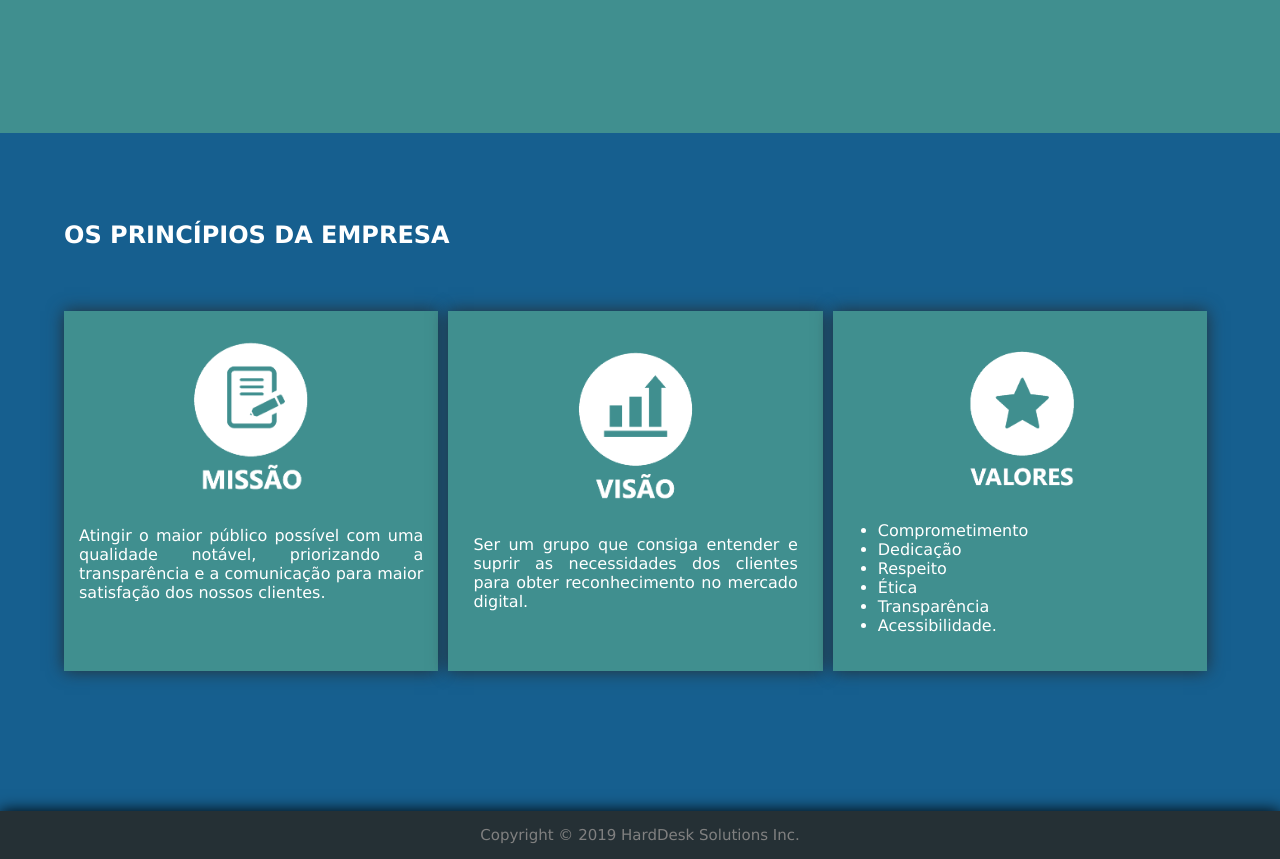
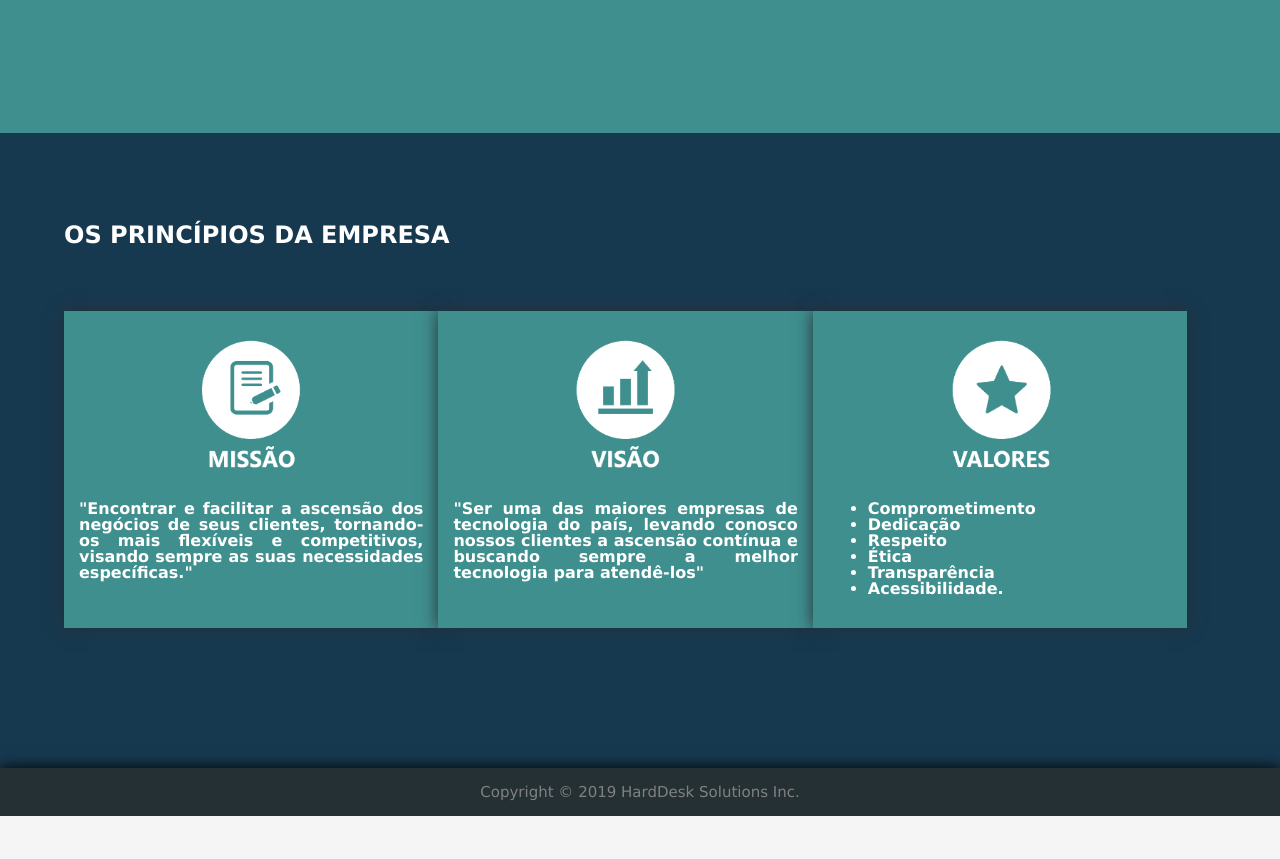
Before and after one commit to fernandoguide/ProjetoPesquisaInovacao, a plain HTML site: page Site/index.html in a window 1280 px wide. Shown: the part 1300-2159 px from the top of the page. After the commit the page ends 2116 px from the top, so only its background shows below. Drawn offline with nearby package versions, Linux system fonts and the light colour scheme.

Commit message:
mudancas no css e na index

```diff
--- a/Site/CSS/estilos.css
+++ b/Site/CSS/estilos.css
@@ -126,7 +126,7 @@ input:hover,textarea:hover,input:focus,textarea:focus {
     	/*box-shadow:0 0 1em black;*/
 	padding:5%;
 	/*background: radial-gradient(rgba(0,0,0,0.4),rgba(0,0,0,0.4),rgba(0,0,0,0.4));*/
-	background-color:#165f8f;
+	background-color:#173950;
 }
 .txtSobre{
 	text-align: justify;
@@ -141,6 +141,10 @@ hr{
 }
 
 #missao{
+    color:#ffffff;
+    font-size:16px;
+    line-height:16px;
+    font-weight:700;
     text-align: justify;
 	float:left;
 	box-sizing: border-box;
@@ -151,35 +155,40 @@ hr{
 	background-color:#408f8f;
 }
 #missao img{
-	width:52%;
+	width:45%;
 }
 #visao{
+    color:#ffffff;
+    font-size:16px;
+    line-height:16px;
+    font-weight:700;
     text-align: justify;
-	margin-left:10px;
 	float:left;
 	box-sizing: border-box;
 	border: 0px solid white;
-	padding:25px;
+	padding:15px;
 	width: 32.50%;
 	box-shadow:0 0 1em #253036;
 	background-color:#408f8f;
 }
 #visao img{
-	width:55%;
+	width:45%;
 }
 #valores{
+    color:#ffffff;
+    font-size:16px;
+    line-height:16px;
+    font-weight:700;
     text-align: justify;
-	margin-left:10px;
 	float:left;
 	box-sizing: border-box;
 	border: 0px solid white;
-	padding:5px;
+	padding:15px;
 	width: 32.50%;
 	box-shadow:0 0 1em #253036;
 	background-color:#408f8f;
 }
 #valores img{
-	margin-top:20px;
 	width:45%;
 }
 
--- a/Site/index.html
+++ b/Site/index.html
@@ -14,10 +14,11 @@
     <div class="menu">
         <ul>
             <h2 style="float: left; padding-left: 2em;font-family: Georgia, 'Times New Roman', Times, serif">
-                <span style="color:rgb(250, 248, 248)">Hard</span><span style="color:rgb(214, 212, 212)">Desk</span>
+            <span style="color:rgb(250, 248, 248)">Hard</span><span style="color:rgb(70, 161, 146)">Desk</span>
             </h2>
             <li><a href="index.html">HOME</a></li>
             <li><a class="scroll" href="#sobre">SOBRE</a></li>
+            <li><a class="scroll" href="index.html">QUEM SOMOS</a></li>
             <li><a href="simuladorFinanceiro.html">SIMULADOR</a></li>
             <li><a href="email.html">CONTATO</a></li>
         </ul>
@@ -39,8 +40,8 @@
             diálogo a fim de satisfazer e
             surpreender suas expectativas.</p><br /> <br /><BR />
 
-        </div>
-        <div class="principios">
+    </div>
+    <div class="principios">
         <section id="opde1">
             <h1>
                 <p>OS PRINCÍPIOS DA EMPRESA
@@ -48,13 +49,15 @@
             <div id="opde">
                 <section id="missao">
                     <center><img src="IMG/missao.png" /></center>
-                    <p>Atingir o maior público possível com uma qualidade notável, priorizando a
-                        transparência e a comunicação para maior satisfação dos nossos clientes.</p><br />
+                    <p>"Encontrar e facilitar a ascensão dos negócios de seus clientes,
+                        tornando-os mais flexíveis e competitivos, visando
+                        sempre as suas necessidades específicas."</p><br />
                 </section>
                 <section id="visao">
                     <center><img src="IMG/visao.png" /></center>
-                    <p>Ser um grupo que consiga entender e suprir as necessidades dos
-                        clientes para obter reconhecimento no mercado digital.</p><br />
+                    <p>"Ser uma das maiores empresas de tecnologia do país, levando conosco
+                        nossos clientes a ascensão contínua e buscando sempre a
+                        melhor tecnologia para atendê-los"</p><br />
                 </section>
                 <section id="valores">
                     <center><img src="IMG/valores.png" /></center>
@@ -80,10 +83,11 @@
 </html>
 
 <script>
-
     ////////////////////////////EFEITO DE ROLAGEM SUAVE/////////////////////////////
     $(".scroll").click(function (event) {
         event.preventDefault();
-        $('html,body').animate({ scrollTop: $(this.hash).offset().top }, 700);
+        $('html,body').animate({
+            scrollTop: $(this.hash).offset().top
+        }, 700);
     });
 </script>
```
Also changed, not shown: Site/email.html (+3 -2 lines), Site/simuladorFinanceiro.html (+3 -2 lines).
